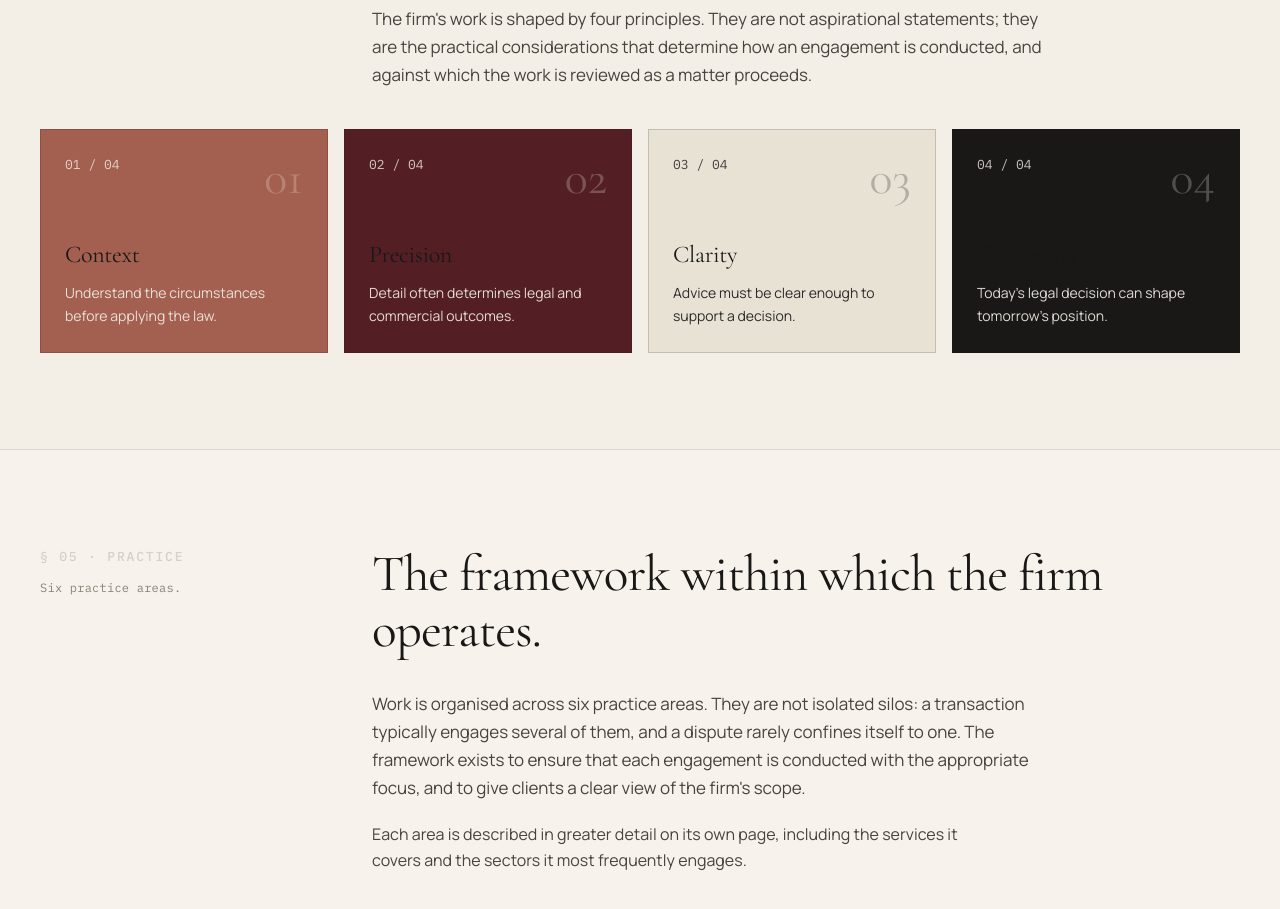
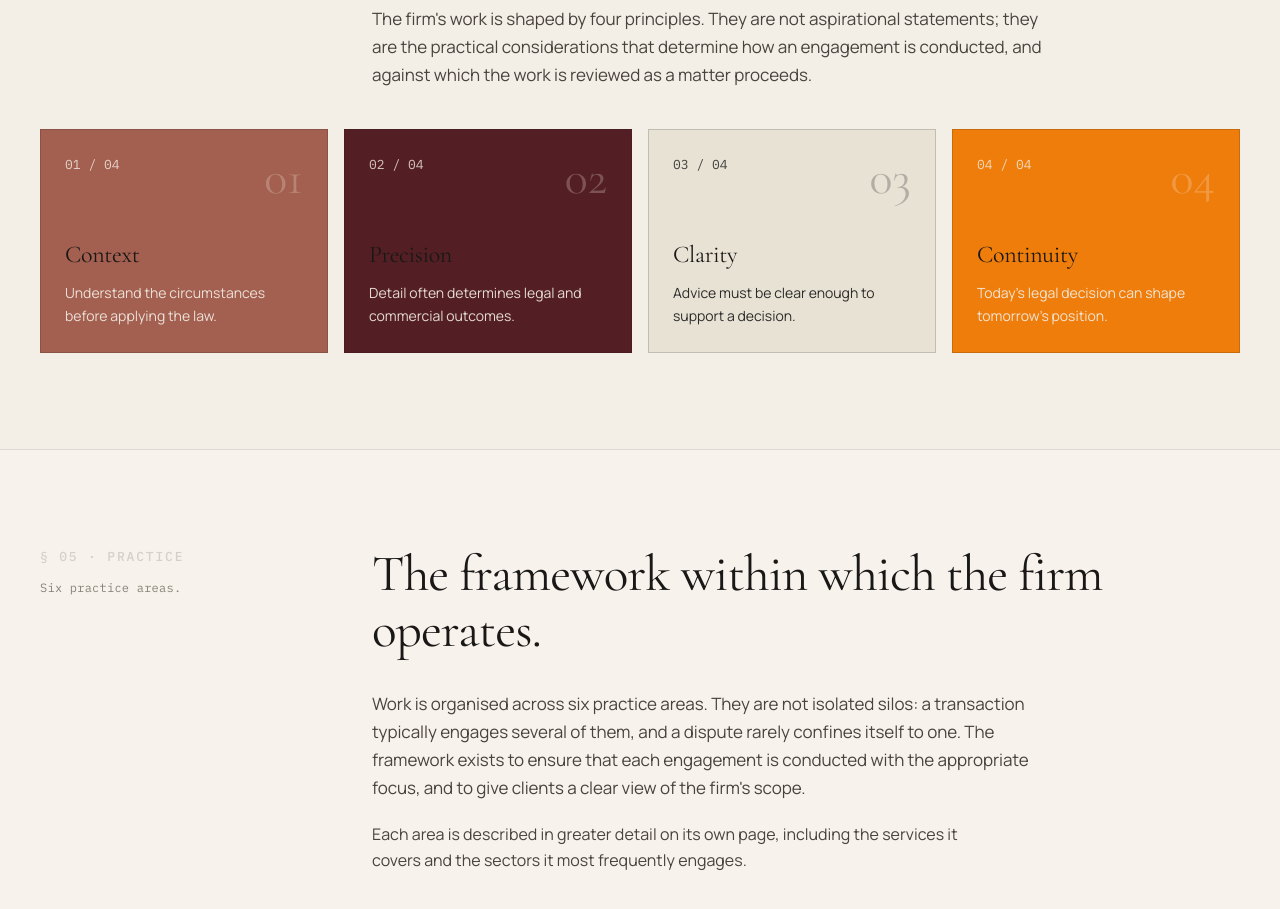
Before and after one commit to daveshkaushal-cloud/saransh-raj-associates, a Next.js app: page /firm in a window 1280 px wide. Shown: the part 4180-5089 px from the top of the page. Built offline with nearby package versions, Linux system fonts and the light colour scheme.

Commit message:
Colour change in firm page

```diff
--- a/src/app/firm/page.tsx
+++ b/src/app/firm/page.tsx
@@ -387,7 +387,7 @@ function Principles() {
     { bg: "#A35F4F", fg: "#F3EFE7" }, // clay
     { bg: "#541F24", fg: "#F3EFE7" }, // oxblood
     { bg: "#E8E2D5", fg: "#191817" }, // stone tint (dark text)
-    { bg: "#191817", fg: "#F3EFE7" }, // ink
+    { bg: "#ef7d0b", fg: "#F3EFE7" }, // ink
   ];
 
   return (
```
